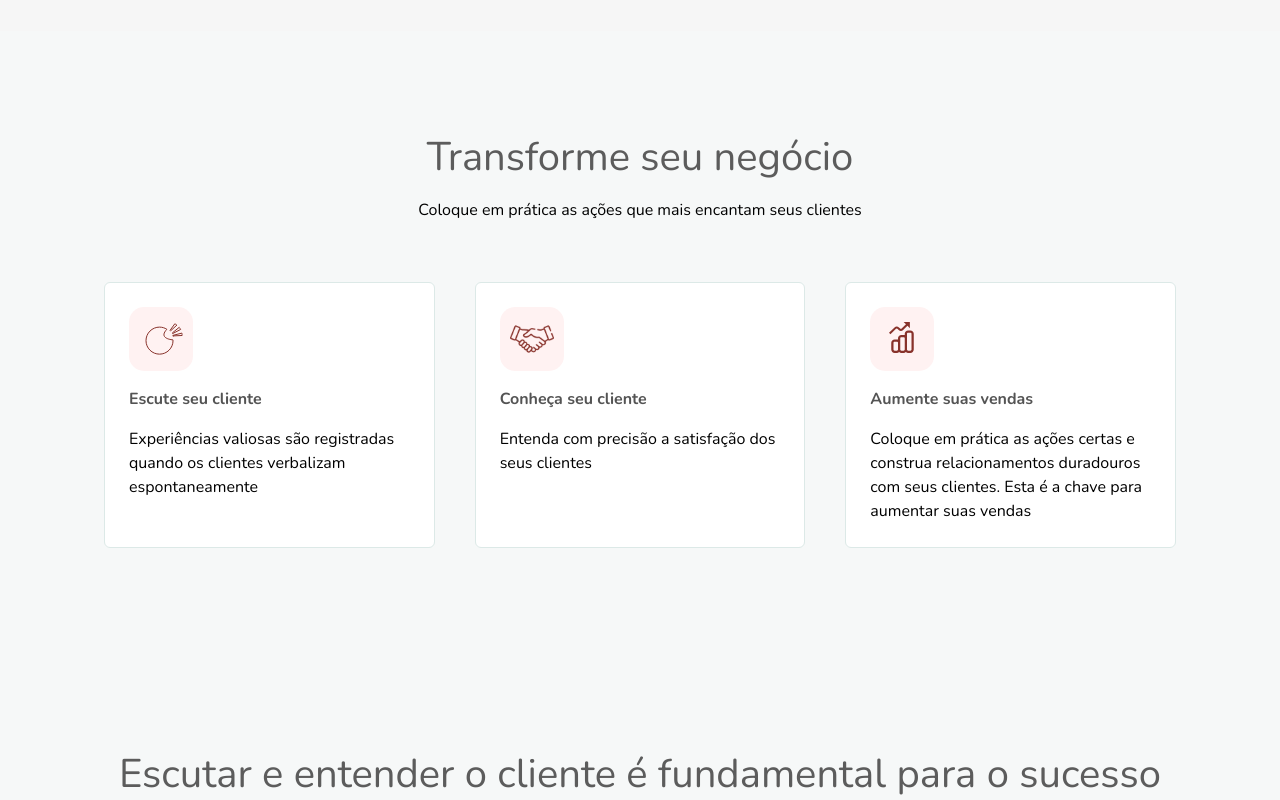
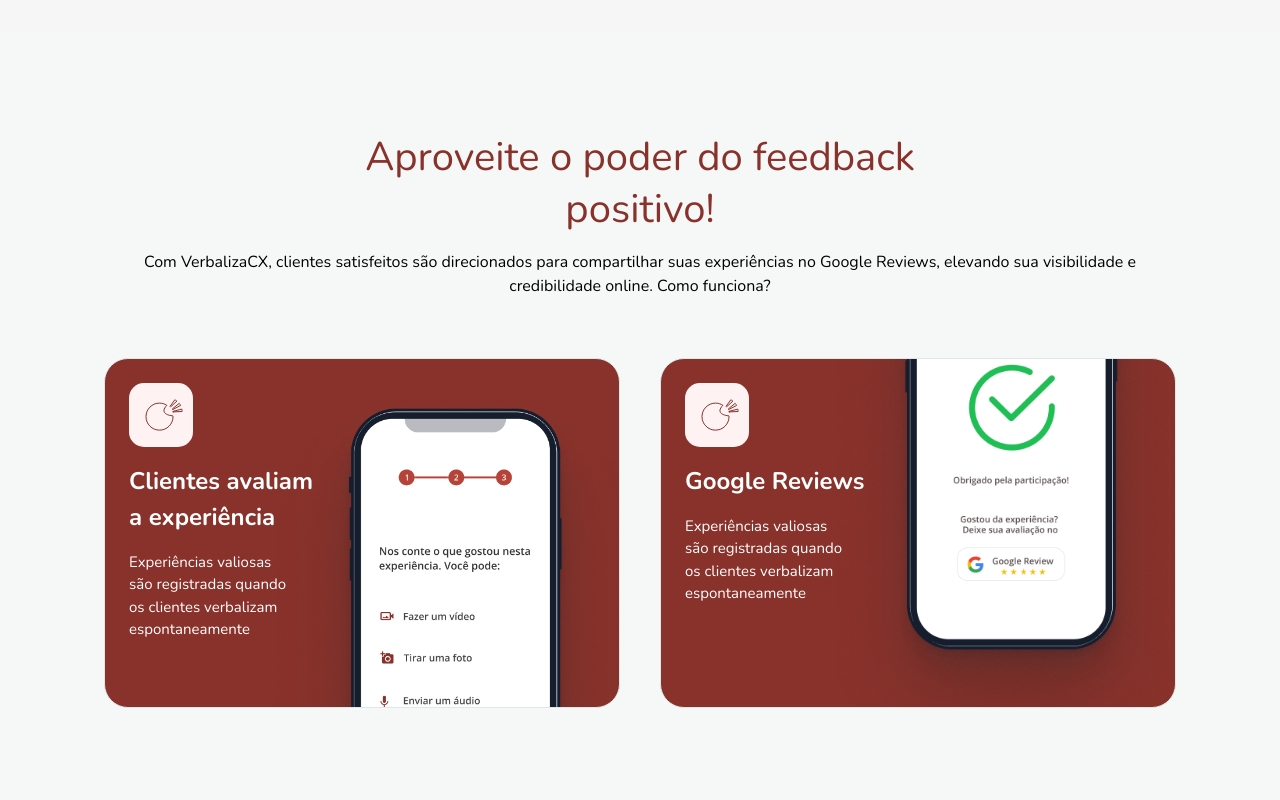
Before and after one commit to CodeTheFato/Verbaliza-site, a Next.js app: page / in a window 1280 px wide. Shown: the part 3440-4240 px from the top of the page. Built offline with nearby package versions, Linux system fonts and the light colour scheme.

Commit message:
feat: Página google reviews

```diff
--- /dev/null
+++ b/src/app/components/sectionGoogle/SectionGoogle.tsx
@@ -0,0 +1,86 @@
+import './styles.css'
+import Image from 'next/image'
+export function SectionGoogle() {
+  return (
+    <section id="google">
+      <div className="wrapper">
+        <header>
+          <h2>Aproveite o poder do feedback positivo!</h2>
+          <p>
+            Com VerbalizaCX, clientes satisfeitos são direcionados para
+            compartilhar suas experiências no Google Reviews, elevando sua
+            visibilidade e credibilidade online. Como funciona?
+          </p>
+        </header>
+        <div className="content">
+          <div className="cards">
+            <div
+              className="card"
+              style={{ position: 'relative', overflow: 'hidden' }}
+            >
+              <div className="flex">
+                <div>
+                  <Image
+                    src="/assets/verbaliza-icon.svg"
+                    height={64}
+                    width={64}
+                    alt="flow"
+                  />
+                  <h3>Clientes avaliam a experiência</h3>
+                  <p style={{ width: '160px' }}>
+                    Experiências valiosas são registradas quando os clientes
+                    verbalizam espontaneamente
+                  </p>
+                </div>
+                <Image
+                  style={{
+                    position: 'absolute',
+                    top: '2rem',
+                    left: '15rem',
+                  }}
+                  width={400}
+                  height={479}
+                  src="/assets/banner/smart-phone-verbaliza.png"
+                  alt="Aplicativo Verbaliza"
+                />
+              </div>
+            </div>
+
+            <div
+              className="card"
+              style={{ position: 'relative', overflow: 'hidden' }}
+            >
+              <div className="flex">
+                <div>
+                  <Image
+                    src="/assets/verbaliza-icon.svg"
+                    height={64}
+                    width={64}
+                    alt="flow"
+                  />
+                  <h3>Google Reviews</h3>
+                  <p style={{ width: '160px' }}>
+                    Experiências valiosas são registradas quando os clientes
+                    verbalizam espontaneamente
+                  </p>
+                </div>
+                <Image
+                  style={{
+                    position: 'absolute',
+                    bottom: '-10rem',
+                    left: '15rem',
+                  }}
+                  width={400}
+                  height={479}
+                  src="/assets/google/review1.png"
+                  // src="/assets/banner/smart-phone-verbaliza.png"
+                  alt="Aplicativo Verbaliza"
+                />
+              </div>
+            </div>
+          </div>
+        </div>
+      </div>
+    </section>
+  )
+}
--- /dev/null
+++ b/src/app/components/sectionGoogle/styles.css
@@ -0,0 +1,63 @@
+#google header h2 {
+  margin-bottom: 1.5rem;
+  color:var(--primary-color);
+}
+
+#google .cards {
+  margin-top: 6rem;
+  display: flex;
+  flex-direction: column;
+  gap: 3.2rem;
+}
+
+#google .card {
+  padding: 2.4rem;
+  text-align: left;
+  border: 1px solid var(--brand-light);
+  border-radius: 2.4rem;
+  background-color: var(--primary-color);
+  /* background-color: #003d60; */
+}
+
+#google .card h3 {
+  margin-block: 1.6rem;
+  font-weight: bold;
+  color: white;
+
+}
+
+#google .card p {
+  font-size: 1.5rem;
+  font-weight: 200;
+  color: white;
+}
+
+#google .card circle {
+  fill: var(--brand-light);
+}
+
+@media (min-width: 1024px) {
+ #google h2 {
+    width: 67rem;
+    margin-inline: auto;
+    color: var(--title-h2);
+  }
+
+  #google h3 {
+    width: 20rem;
+    font-size: 2.4rem;
+  }
+
+  #google .cards {
+    margin-top: 6rem;
+    flex-direction: row;
+    flex-wrap: wrap;
+    gap: 4rem;
+  }
+
+  #google .card {
+    width: 30%;
+    height: 35rem;
+    flex-grow: 1;
+  }
+}
--- a/src/app/page.tsx
+++ b/src/app/page.tsx
@@ -11,6 +11,7 @@ import { SectionFooter } from './components/sectionFooter/SectionFooter'
 import { SectionClient } from './components/sectionClient/SectionClient'
 import { SectionContact } from './components/sectionContact/SectionContact'
 import { SectionPrices } from './components/sectionPrices/SectionPrices'
+import { SectionGoogle } from './components/sectionGoogle/SectionGoogle'
 // import { SectionAlerts } from './components/sectionAlerts/SectionAlerts'
 
 export default function Home() {
@@ -21,6 +22,7 @@ export default function Home() {
       <SectionHome />
       <SectionFlow />
       <SectionJourney />
+      <SectionGoogle/>
       {/* <SectionAlerts /> */}
       <SectionBusiness />
       <SectionClient />
```
Also changed, not shown: public/assets/google/review1.png (added).
